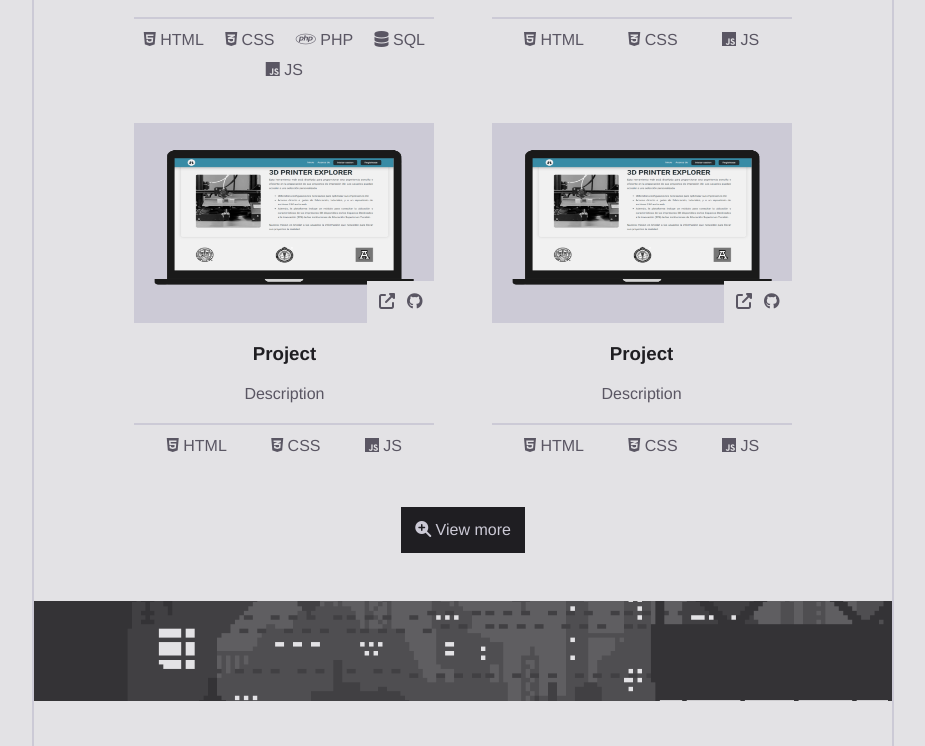
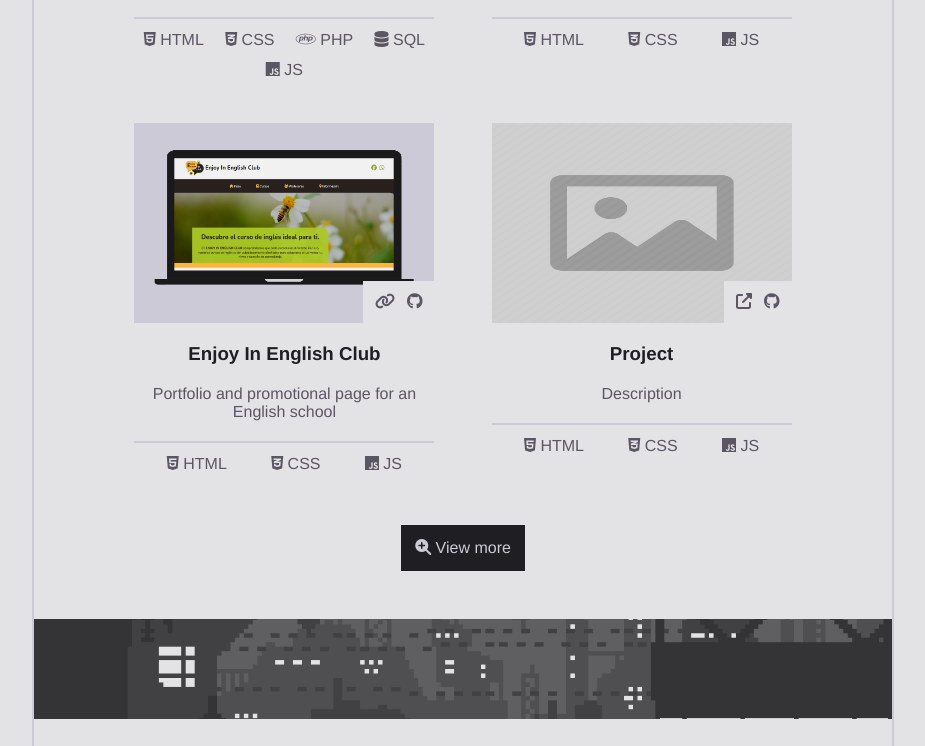
Before and after one commit to DenilsonNM/Portfolio, a plain HTML site: page index.html in a window 1280 px wide. Shown: the part 1693-2439 px from the top of the page, without its empty margins (177-1102 px from the left). Drawn offline with nearby package versions, Linux system fonts and the light colour scheme.

Commit message:
replace project images in portfolio update color detail and new project with image

```diff
--- a/css/styles.css
+++ b/css/styles.css
@@ -16,7 +16,7 @@
   --color-base: #19181b;
   --color-font-1: #e3e2e5;
   --color-font-2: #8e8c9b;
-  --color-detail: #292930;
+  --color-detail: #202024;
   --color-opacity: #1e1d21c7;
 }
 
--- a/index.html
+++ b/index.html
@@ -318,16 +318,17 @@
 
           <article class="wow animate__animated animate__fadeInUp">
             <figure>
-              <img src="files/3dp.png" alt="">
+              <img src="files/einc.png" alt="">
               <div class="div_hover_project">
-                <a href="" target="_blank"><i class="fa-solid fa-up-right-from-square"></i></a>
-                <a href="" target="_blank">
+                <a href="https://denilsonnm.github.io/Enjoy-In-English-Club/" target="_blank"><i
+                    class="fa-solid fa-link"></i></a>
+                <a href="https://github.com/DenilsonNM/Enjoy-In-English-Club.git" target="_blank">
                   <i class="fa-brands fa-github"></i>
                 </a>
               </div>
             </figure>
-            <h3 class="h3_title_project">Project</h3>
-            <p class="p_project_desc">Description</p>
+            <h3 class="h3_title_project">Enjoy In English Club</h3>
+            <p class="p_project_desc">Portfolio and promotional page for an English school</p>
             <div class="div_tags_project">
               <p><i class="fa-brands fa-html5"></i>
                 HTML</p>
@@ -338,7 +339,7 @@
 
           <article class="wow animate__animated animate__fadeInUp">
             <figure>
-              <img src="files/3dp.png" alt="">
+              <img src="files/noimage.png" alt="">
               <div class="div_hover_project">
                 <a href="" target="_blank"><i class="fa-solid fa-up-right-from-square"></i></a>
                 <a href="" target="_blank">
@@ -412,7 +413,7 @@
           </div>
         </article>
 
-        <article class="article_aboutme_2 wow animate__animated animate__fadeInUp">
+        <!-- <article class="article_aboutme_2 wow animate__animated animate__fadeInUp">
           <h3>Little facts about me</h3>
           <br>
           <ul>
@@ -434,7 +435,7 @@
               </p>
             </li>
           </ul>
-        </article>
+        </article> -->
       </section>
 
       <!-- ------------------------------------- -->
```
Also changed, not shown: files/einc.png (added).
